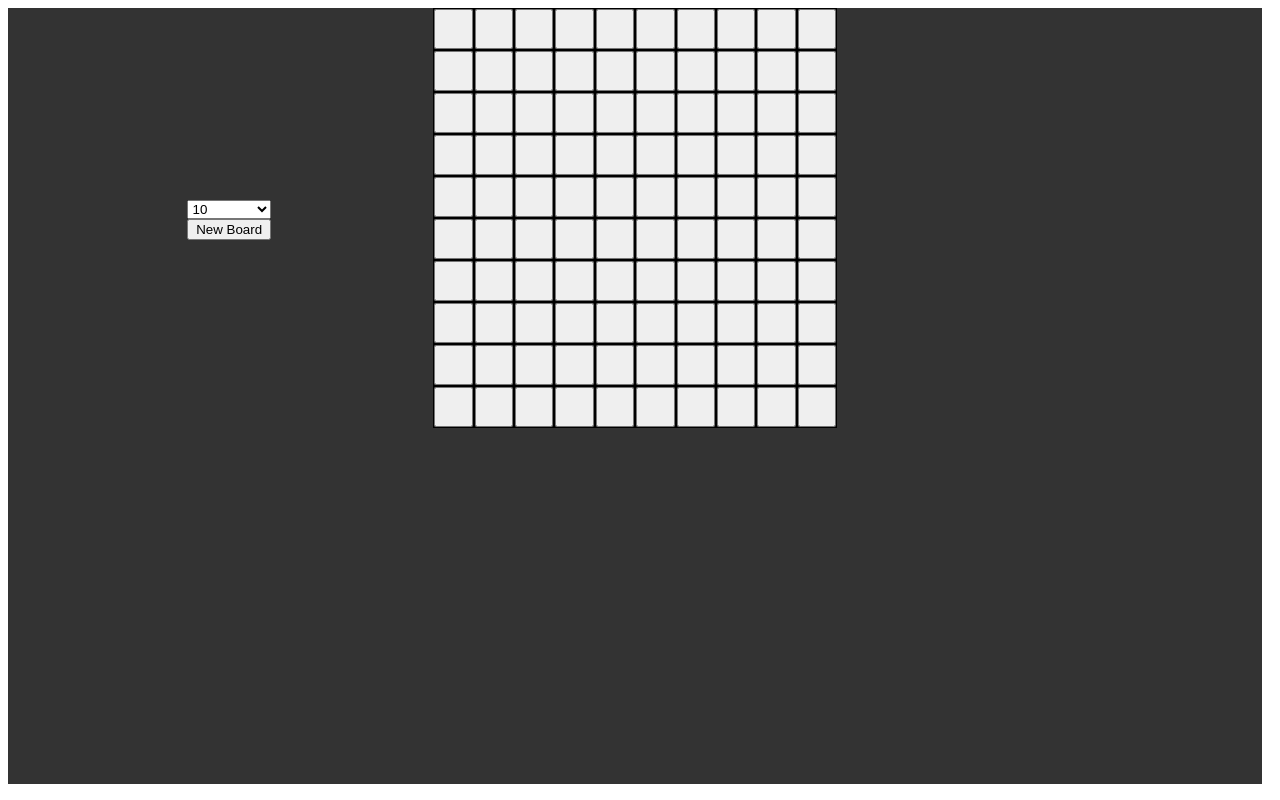
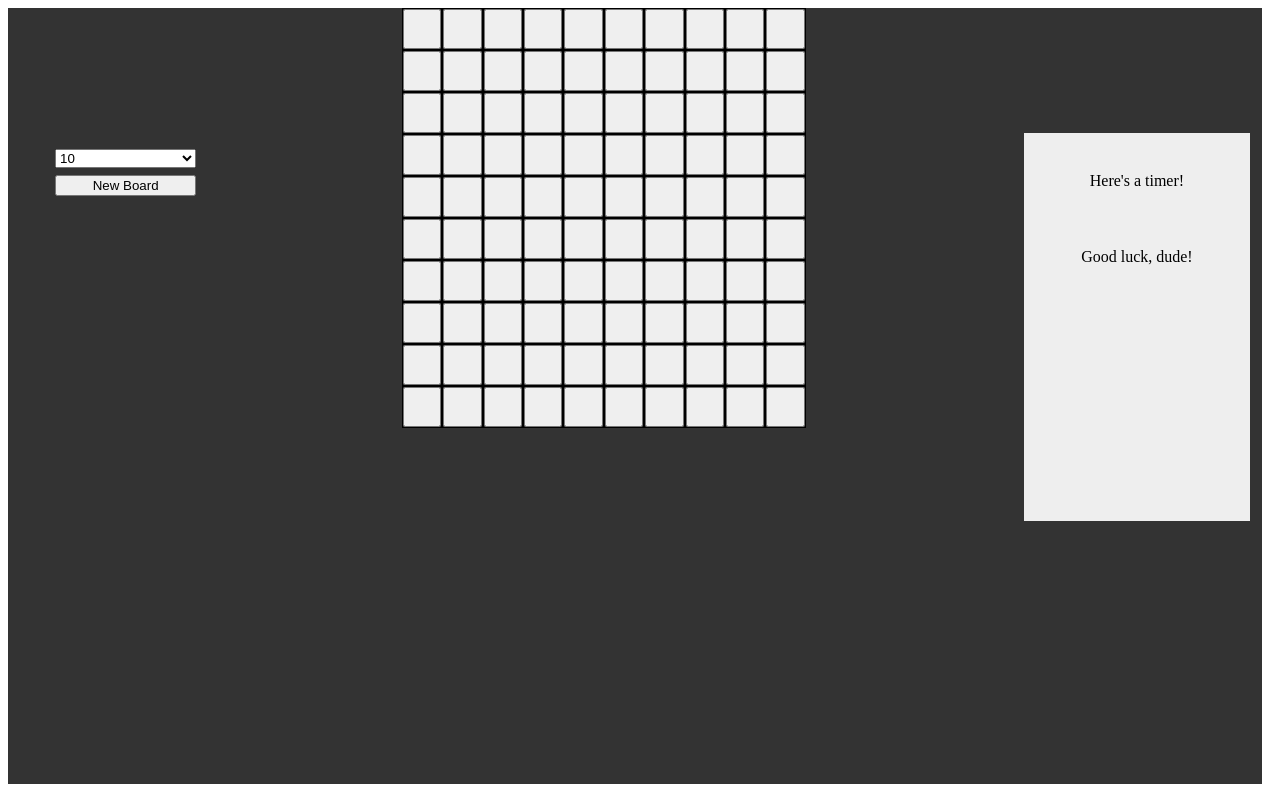
Before and after one commit to mfuechec/Minesweeper, a React app: page / in a window 1280 px wide. Built offline with nearby package versions, Linux system fonts and the light colour scheme.

Commit message:
Created a message window with place for timer and message

```diff
--- a/client/App.jsx
+++ b/client/App.jsx
@@ -1,8 +1,8 @@
 import React, { useState, useEffect } from 'react';
 import Board from './components/Board.jsx';
-import SplodeModal from './components/Message/SplodeModal.jsx';
-import WinnersModal from './components/Message/WinnersModal.jsx';
+import Message from './components/Message/Message.jsx';
 import BoardResizer from './components/BoardResizer.jsx';
+import Timer from './components/Timer/Timer.jsx';
 
 function App() {
 
@@ -10,6 +10,7 @@ function App() {
     let numOfMines = boardSize * 2;
     let [bombs, setBombs] = useState(generateMines(boardSize, numOfMines));
     let [selected, setSelected] = useState({});
+    let [message, setMessage] = useState('Good luck, dude!');
 
     function generateMines(boardSize, numOfMines) {
         let mines = {};
@@ -52,13 +53,13 @@ function App() {
                 <BoardResizer reset={reset} setSelected={setSelected} setBombs={setBombs} generateMines={generateMines} setBoardSize={setBoardSize} />
             </div>
             <div id='gameContainer'>
-                <div>
-                    <Board boardSize={boardSize} bombs={bombs} setBombs={setBombs} selected={selected} setSelected={setSelected} />
-                </div>
+                <Board boardSize={boardSize} bombs={bombs} setBombs={setBombs} selected={selected} setSelected={setSelected} />
             </div>
             <div id='messageContainer'>
-                <SplodeModal />
-                <WinnersModal />
+                <div id='messageWindow' >
+                    <Timer />
+                    <Message message={message} />
+                </div>
             </div>
         </div>
     )
--- /dev/null
+++ b/client/components/Message/Message.jsx
@@ -0,0 +1,9 @@
+import React from 'react';
+
+function Message(props) {
+    return (
+        <div id='message'>{props.message}</div>
+    )
+}
+
+export default Message;
--- a/client/components/Message/SplodeModal.jsx
+++ /dev/null
@@ -1,11 +0,0 @@
-import React from 'react';
-
-function SplodeModal() {
-    return (
-        <div className='messageContainer' id='lost'>
-            <div className='message'>You Lost, Loser!</div>
-        </div>
-    )
-}
-
-export default SplodeModal;
--- a/client/components/Message/WinnersModal.jsx
+++ /dev/null
@@ -1,11 +0,0 @@
-import React from 'react';
-
-function WinnersModal() {
-    return (
-        <div className='messageContainer'>
-            <div className='message'>You Won, Winner!</div>
-        </div>
-    )
-}
-
-export default WinnersModal;
--- /dev/null
+++ b/client/components/Timer/Timer.jsx
@@ -0,0 +1,9 @@
+import React from 'react';
+
+function Timer() {
+    return (
+        <div id='timer'>Here's a timer!</div>
+    )
+}
+
+export default Timer;
--- a/public/styles.css
+++ b/public/styles.css
@@ -1,12 +1,31 @@
-#boardContainer {
-
-}
-
 #fullScreen {
     background-color: #333333;
     height: 97vh;
     width: 98vw;
     margin: 0%;
+    display: flex;
+}
+
+    #settingsContainer {
+        width: 15%;
+        height: 100%;
+    }
+
+        #boardResizer {
+            margin-top: 75%;
+            margin-left: 25%;
+            text-align: center;
+            display: flex;
+            flex-direction: column;
+        }
+
+            .selection {
+                margin-bottom: 5%;
+            }
+
+    #gameContainer {
+        width: 65%;
+        height: 100%;
     }
 
         .rows {
@@ -26,24 +45,27 @@
                     height: 100%;
                 }
 
-.messageContainer {
-    position: absolute;
-    top: 15%;
-    z-index: -1;
+    #messageContainer {
+        width: 20%;
+        height: 100%;
     }
 
-.message {
-    width: 100vw;
+        #messageWindow {
+            background-color: #eeeeee;
+            z-index: 5;
+            width: 90%;
+            height: 50%;
+            margin-top: 50%;
+            margin-left: 5%;
             text-align: center;
         }
 
-#boardResizer {
-    position: absolute;
-    top: 25%;
-    left: 10%;
+            #timer {
+                position: relative;
+                top: 10%;
             }
 
-.selection {
-    width: 70%;
-    margin-left: 50%;
+            #message {
+                position: relative;
+                top: 25%;
             }
```
Also changed, not shown: public/bundle.js. Lines whose indentation alone changed are shown as unchanged.
